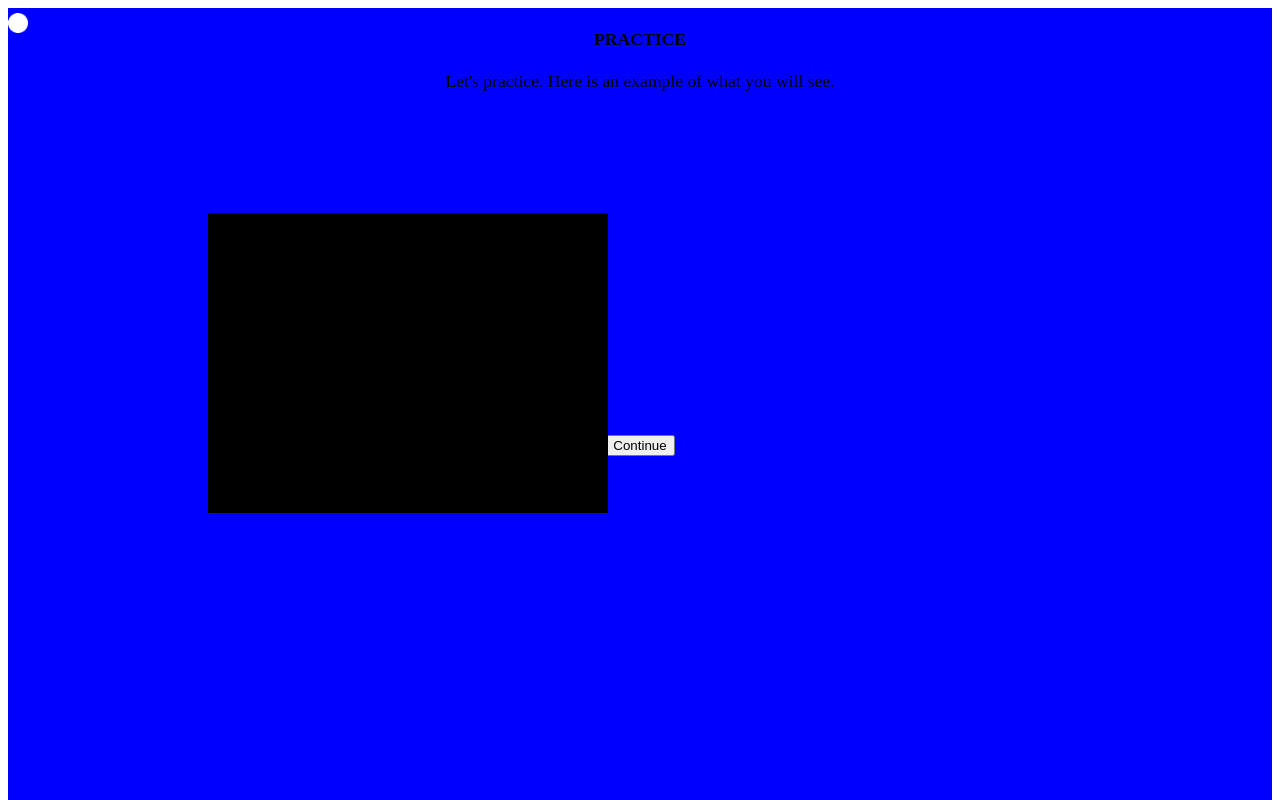
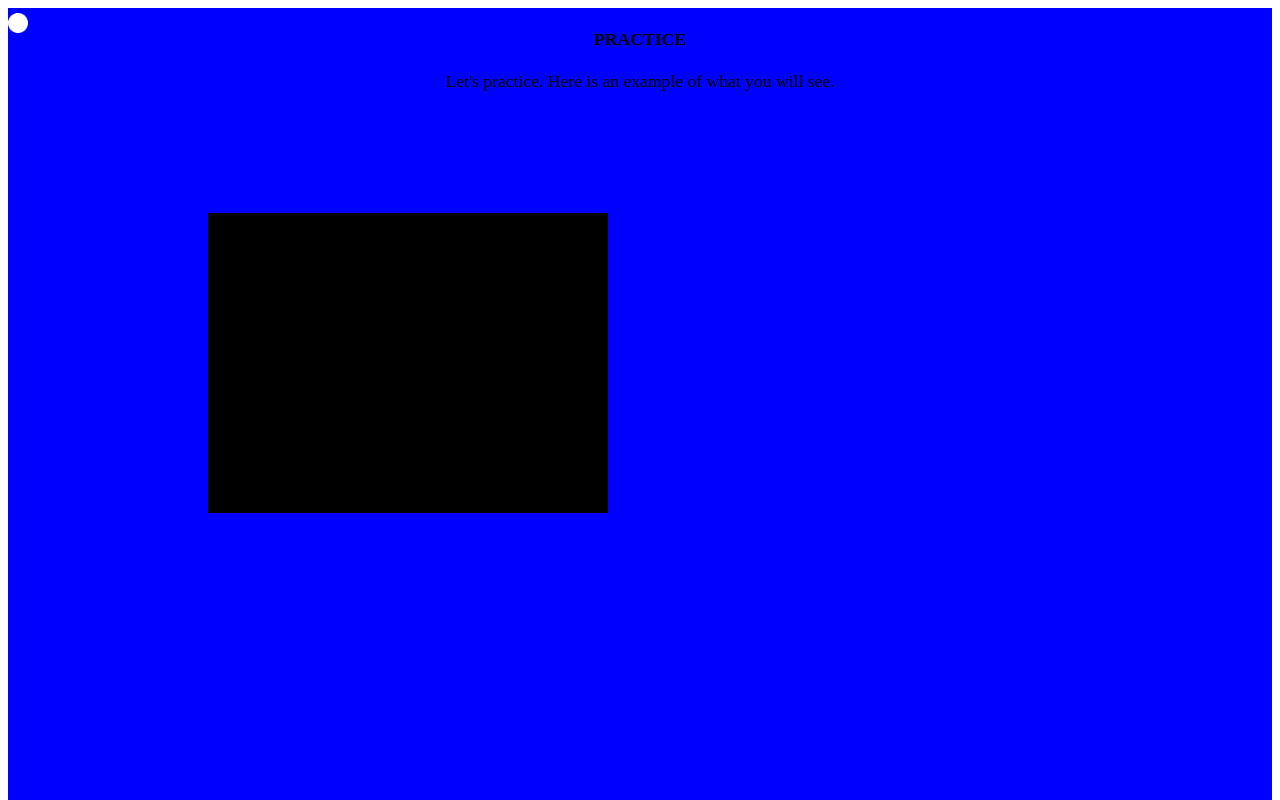
Before and after one commit to marta-kryven/marta-kryven.github.io, a plain HTML site: page experimentTemplate/mot.html in a window 1280 px wide. Shown: the top 800 px of the page. Drawn offline with Linux system fonts and the light colour scheme.

Commit message:
Update mot.html

```diff
--- a/experimentTemplate/mot.html
+++ b/experimentTemplate/mot.html
@@ -63,7 +63,7 @@
 <br>
 <form name="frm" action="experiment.php" method="post" onsubmit="return validateForm()">
    <input type="text" name="UID" hidden>
-   <input type="text" name="firsttrial" hidden><input type="submit" value="Continue"/>
+   <input type="text" name="firsttrial" hidden><input type="submit" value="Continue" hidden/>
 </form>
 </body>
 
```
